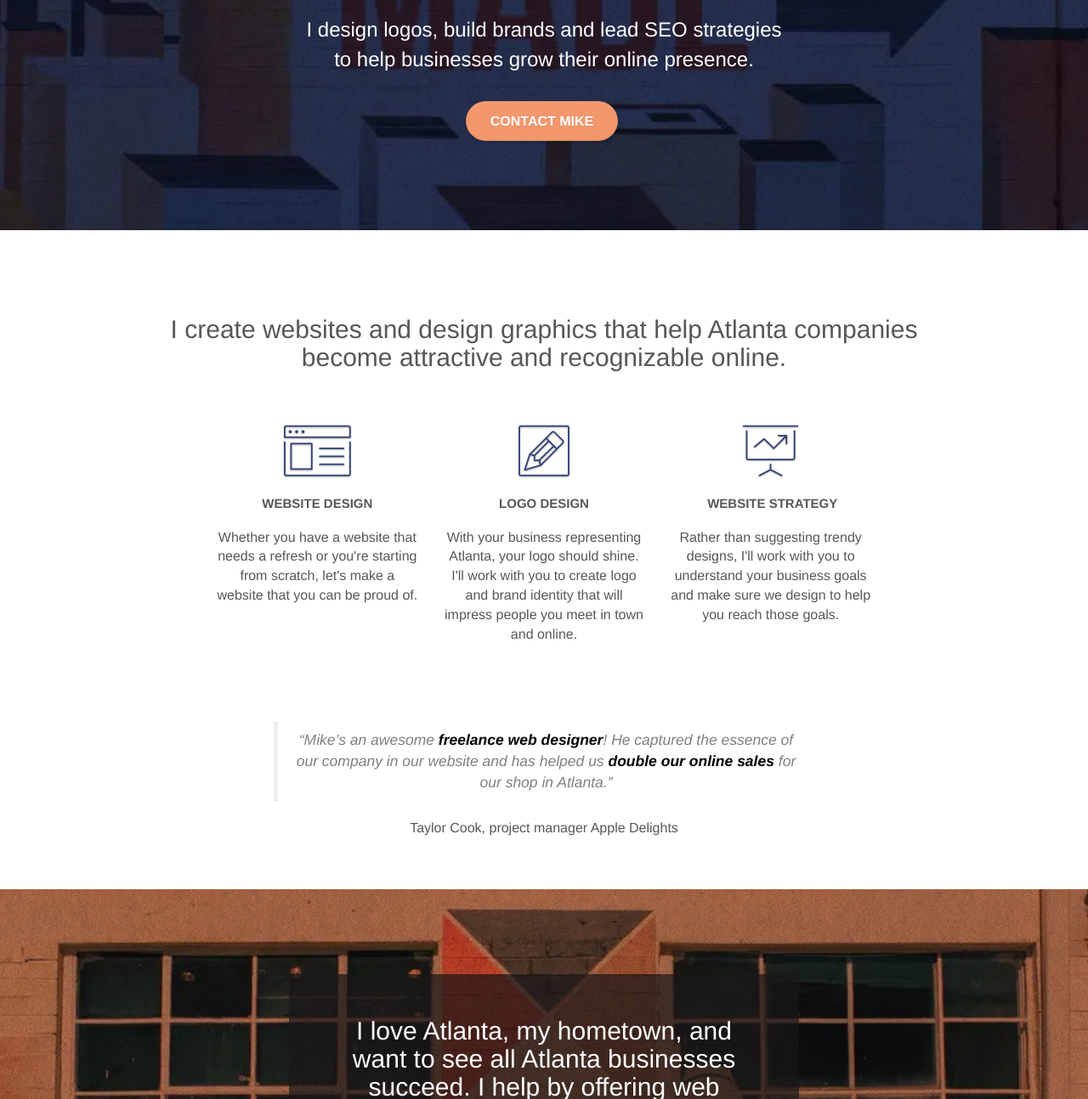
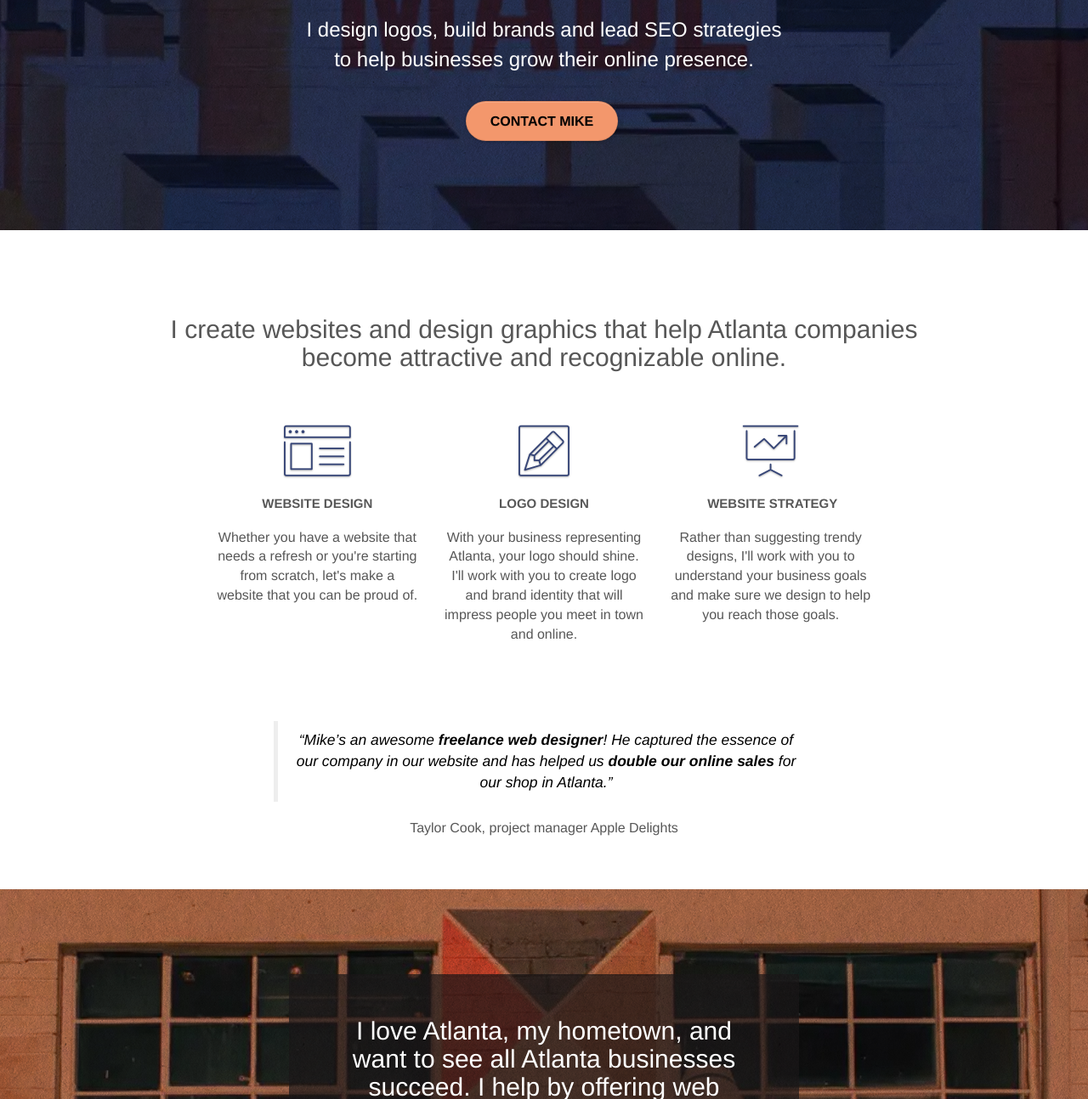
Before and after one commit to mihailtudos/GoMikeDesigs, a plain HTML site: page index.html in a window 1280 px wide. Shown: the part 366-1660 px from the top of the page at 85% size. Drawn offline with Linux system fonts and the light colour scheme.

Commit message:
added more contrast to the contact me button and review text

```diff
--- a/style.css
+++ b/style.css
@@ -813,12 +813,12 @@ h5.text-uppercase {
 
 .btn-atomic-tangerine {
     background: #F3976C;
-    color: #FFFFFF!important;
+    color: #000!important;
 }
 
 .btn-atomic-tangerine:hover {
-    background: #c27956!important;
-    color: #FFFFFF!important;
+    background: rgba(243, 151, 108, 0.89) !important;
+    color: #000!important;
 }
 
 .ltc-white {
@@ -831,6 +831,10 @@ h5.text-uppercase {
 
 .ltc-atomic-tangerine {
     color: #F3976C!important;
+}
+
+.review {
+    color: black;
 }
 
 .ltc-atomic-tangerine:hover {
```
